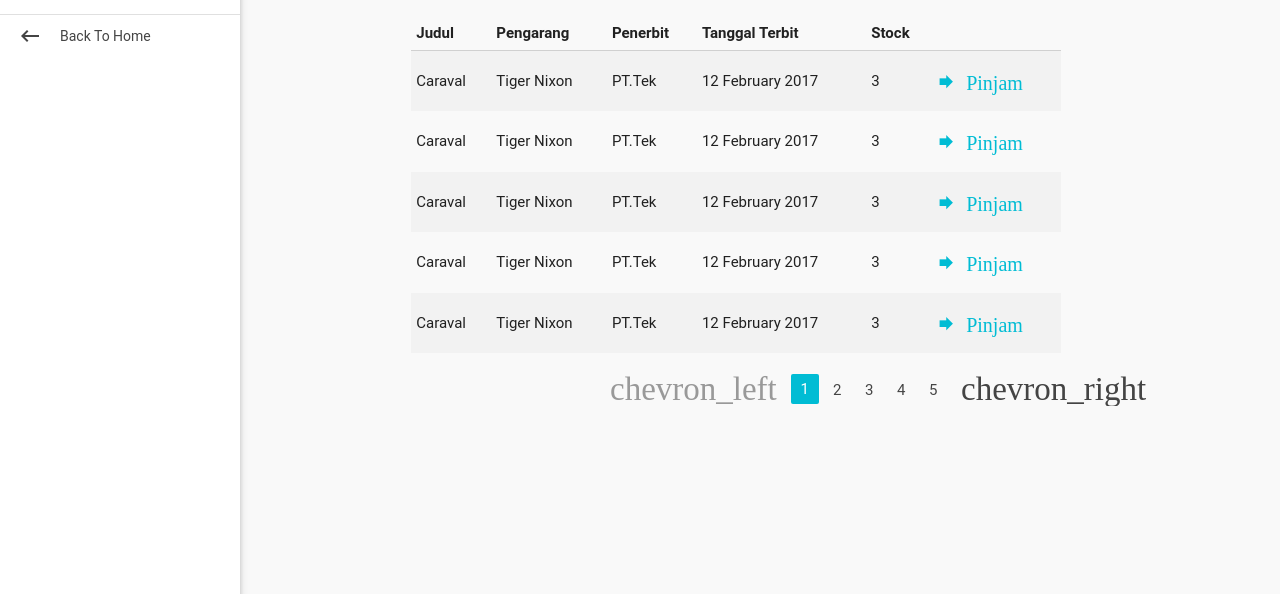
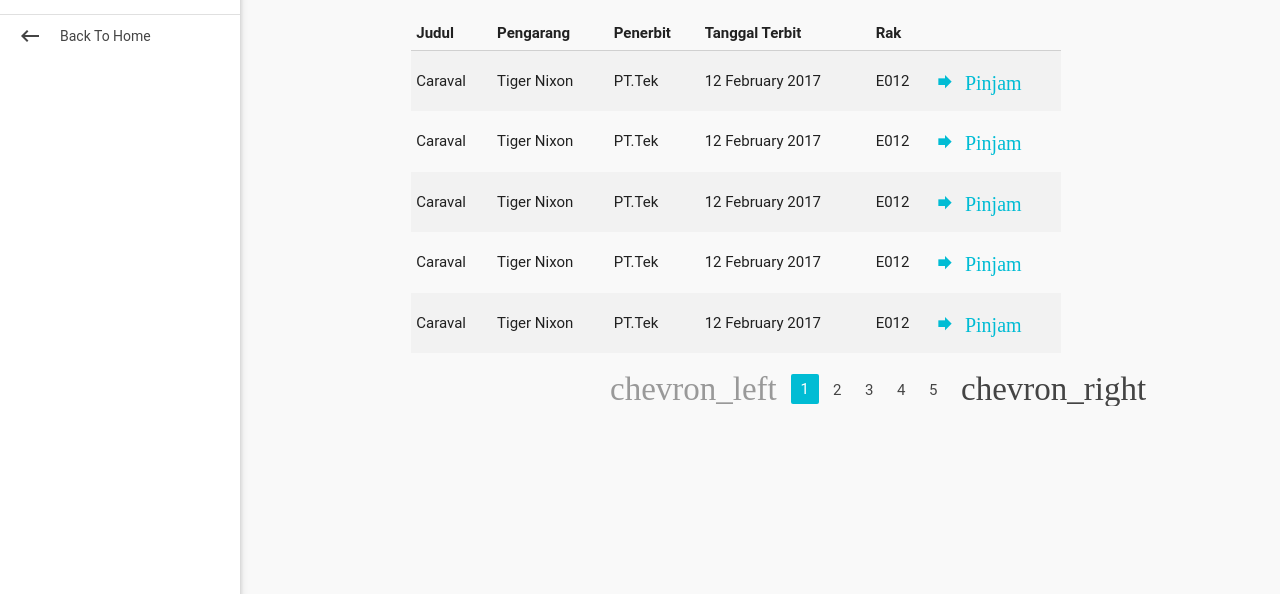
Before and after one commit to mdandyc/Perpustakaan, a plain HTML site: page memberlistbuku.html in a window 1280 px wide. Shown: the part 206-800 px from the top of the page. Drawn offline with Linux system fonts and the light colour scheme; a web font is replaced by a local one.

Commit message:
edit memberlistbuku

```diff
--- a/memberlistbuku.html
+++ b/memberlistbuku.html
@@ -51,7 +51,7 @@
                             <th>Pengarang</th>
                             <th>Penerbit</th>
                             <th>Tanggal Terbit</th>
-                            <th>Stock</th>
+                            <th>Rak</th>
                             <th></th>
                         </tr>
                     </thead>
@@ -62,7 +62,7 @@
                             <td>Tiger Nixon</td>
                             <td>PT.Tek</td>
                             <td>12 February 2017</td>
-                            <td>3</td>
+                            <td>E012</td>
                             <td><a href="#"><i class="mdi-content-forward"> Pinjam</i></a></td>
                         </tr>
                         <tr>
@@ -70,7 +70,7 @@
                             <td>Tiger Nixon</td>
                             <td>PT.Tek</td>
                             <td>12 February 2017</td>
-                            <td>3</td>
+                            <td>E012</td>
                             <td><a href="#"><i class="mdi-content-forward"> Pinjam</i></a></td>
                         </tr>
                         <tr>
@@ -78,7 +78,7 @@
                             <td>Tiger Nixon</td>
                             <td>PT.Tek</td>
                             <td>12 February 2017</td>
-                            <td>3</td>
+                            <td>E012</td>
                             <td><a href="#"><i class="mdi-content-forward"> Pinjam</i></a></td>
                         </tr>
                          <tr>
@@ -86,7 +86,7 @@
                             <td>Tiger Nixon</td>
                             <td>PT.Tek</td>
                             <td>12 February 2017</td>
-                            <td>3</td>
+                            <td>E012</td>
                             <td><a href="#"><i class="mdi-content-forward"> Pinjam</i></a></td>
                         </tr>
                         <tr>
@@ -94,7 +94,7 @@
                             <td>Tiger Nixon</td>
                             <td>PT.Tek</td>
                             <td>12 February 2017</td>
-                            <td>3</td>
+                            <td>E012</td>
                             <td><a href="#"><i class="mdi-content-forward"> Pinjam</i></a></td>
                         </tr>
                     </tbody>
```
